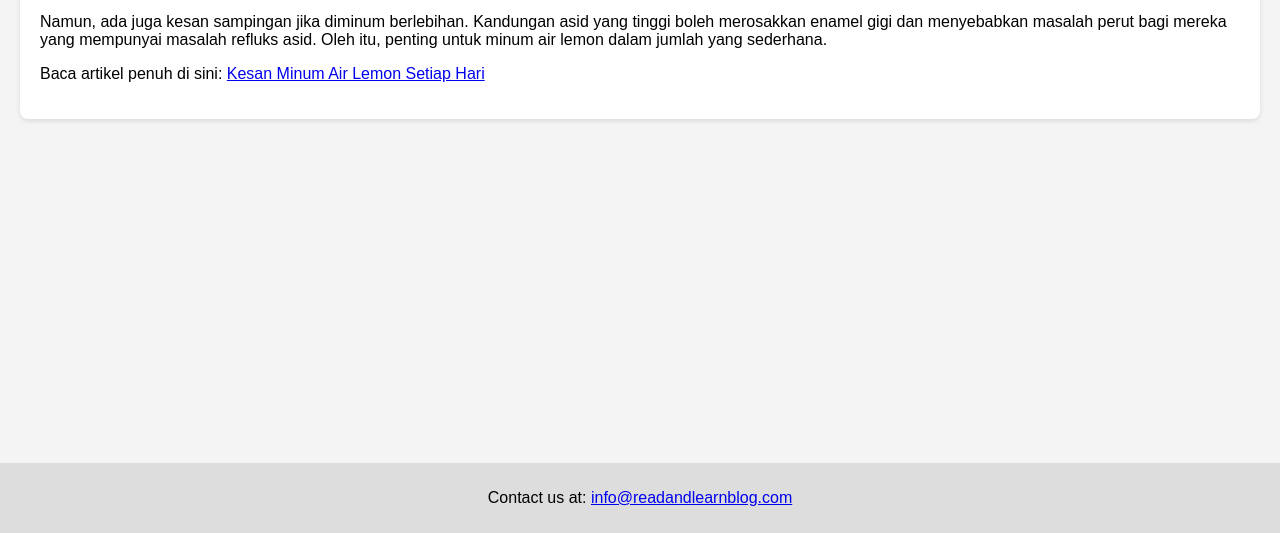
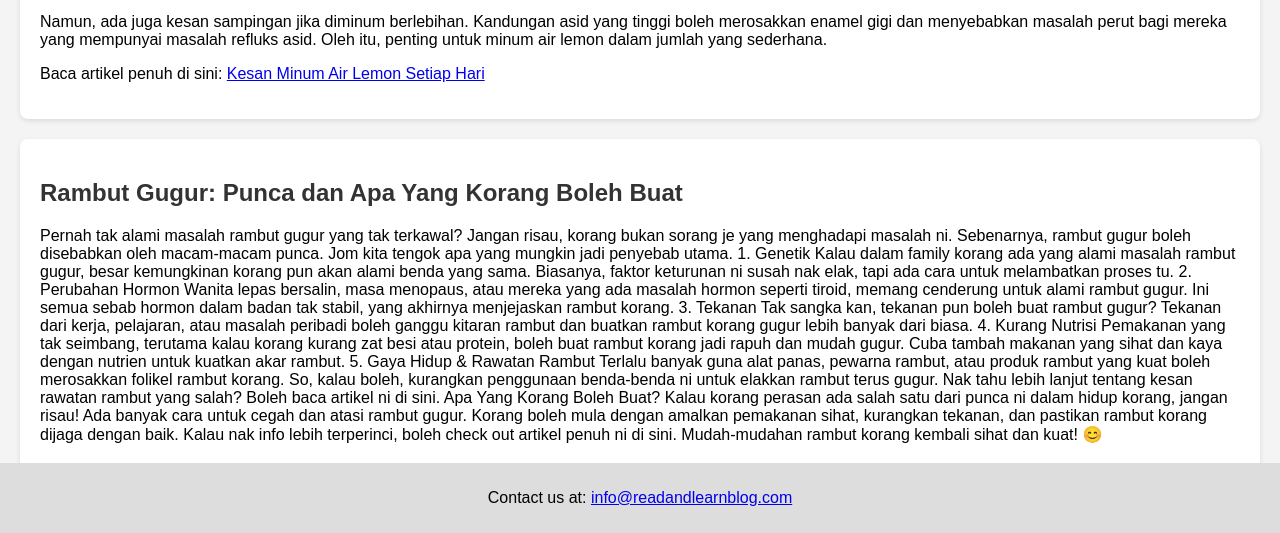
Before and after one commit to GreatWorldOf/anything-for-me-to-use, a plain HTML site: page index.html in a window 1280 px wide. Shown: the part 267-800 px from the top of the page. Drawn offline with Linux system fonts and the light colour scheme.

Commit message:
Update index.html
Added new blog post (spritzer - punca rambut gugur)

```diff
--- a/index.html
+++ b/index.html
@@ -29,6 +29,30 @@
 </body>
 </html>
 
+<section id="new-post">
+  <h2>Rambut Gugur: Punca dan Apa Yang Korang Boleh Buat</h2>
+  <p>Pernah tak alami masalah rambut gugur yang tak terkawal? Jangan risau, korang bukan sorang je yang menghadapi masalah ni. Sebenarnya, rambut gugur boleh disebabkan oleh macam-macam punca. Jom kita tengok apa yang mungkin jadi penyebab utama.
+
+1. Genetik
+Kalau dalam family korang ada yang alami masalah rambut gugur, besar kemungkinan korang pun akan alami benda yang sama. Biasanya, faktor keturunan ni susah nak elak, tapi ada cara untuk melambatkan proses tu.
+
+2. Perubahan Hormon
+Wanita lepas bersalin, masa menopaus, atau mereka yang ada masalah hormon seperti tiroid, memang cenderung untuk alami rambut gugur. Ini semua sebab hormon dalam badan tak stabil, yang akhirnya menjejaskan rambut korang.
+
+3. Tekanan
+Tak sangka kan, tekanan pun boleh buat rambut gugur? Tekanan dari kerja, pelajaran, atau masalah peribadi boleh ganggu kitaran rambut dan buatkan rambut korang gugur lebih banyak dari biasa.
+
+4. Kurang Nutrisi
+Pemakanan yang tak seimbang, terutama kalau korang kurang zat besi atau protein, boleh buat rambut korang jadi rapuh dan mudah gugur. Cuba tambah makanan yang sihat dan kaya dengan nutrien untuk kuatkan akar rambut.
+
+5. Gaya Hidup & Rawatan Rambut
+Terlalu banyak guna alat panas, pewarna rambut, atau produk rambut yang kuat boleh merosakkan folikel rambut korang. So, kalau boleh, kurangkan penggunaan benda-benda ni untuk elakkan rambut terus gugur. Nak tahu lebih lanjut tentang kesan rawatan rambut yang salah? Boleh baca artikel ni di sini.
+
+Apa Yang Korang Boleh Buat?
+Kalau korang perasan ada salah satu dari punca ni dalam hidup korang, jangan risau! Ada banyak cara untuk cegah dan atasi rambut gugur. Korang boleh mula dengan amalkan pemakanan sihat, kurangkan tekanan, dan pastikan rambut korang dijaga dengan baik. Kalau nak info lebih terperinci, boleh check out artikel penuh ni di sini. Mudah-mudahan rambut korang kembali sihat dan kuat! 😊</p>
+</section>
+
+
     <script src="script.js"></script>
 </body>
 </html>
```
